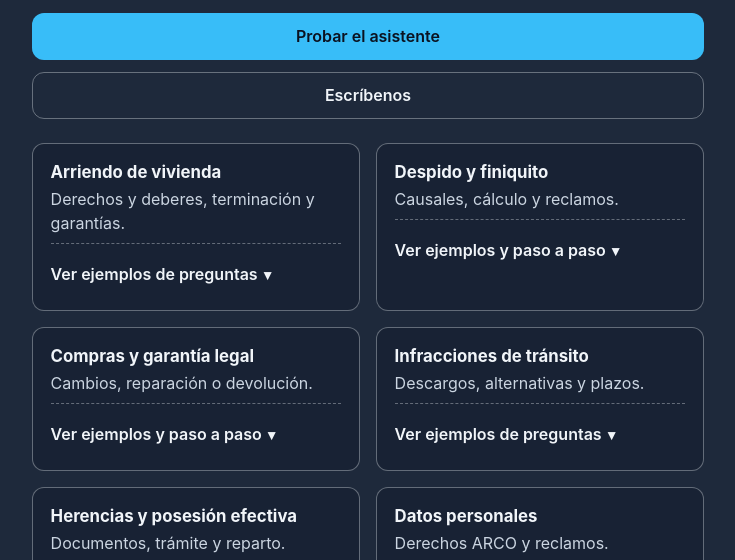
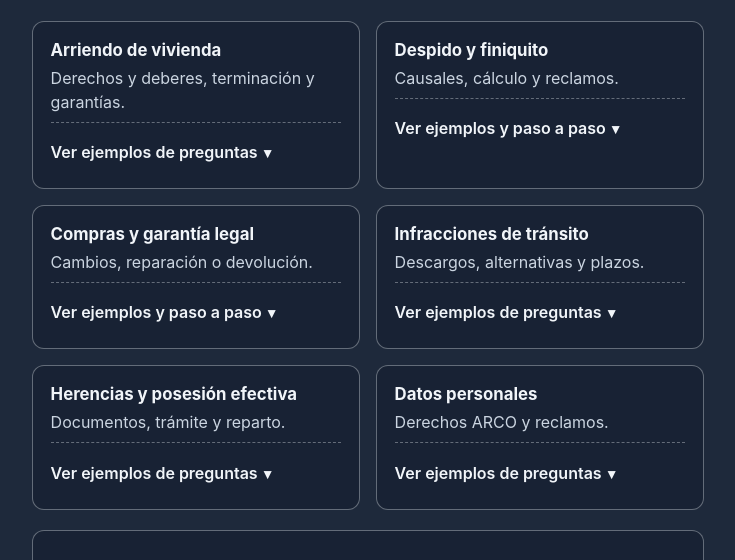
Before and after one commit to frencorets/robotlegal, a plain HTML site: page usos.html in a window 1280 px wide. Shown: the part 203-763 px from the top of the page, without its empty margins (272-1007 px from the left). Drawn offline with Linux system fonts and the light colour scheme.

Commit message:
Update usos.html

```diff
--- a/usos.html
+++ b/usos.html
@@ -54,10 +54,6 @@
           <p class="section__subtitle">
             Usa ejemplos reales y recibe orientación clara basada en derecho chileno.
           </p>
-          <nav class="section__actions" aria-label="Acciones de la sección Usos">
-            <a class="btn btn--primary" href="https://chatgpt.com/g/g-6897b32728648191b2db75a0022032cd-robot-legal" target="_blank" rel="noopener noreferrer">Probar el asistente</a>
-            <a class="btn btn--outline" href="contacto.html">Escríbenos</a>
-          </nav>
         </header>
 
         <!-- Grid de tarjetas -->
```
